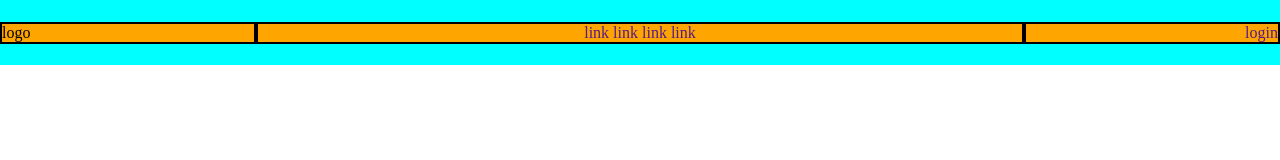
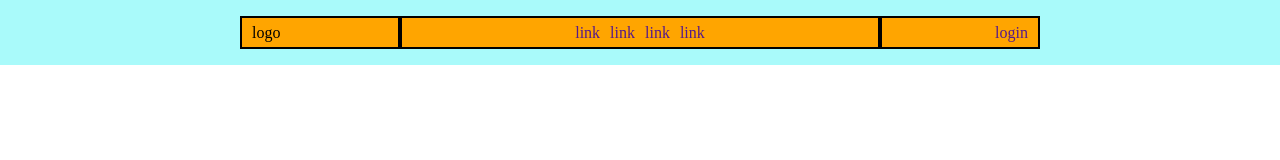
Before and after one commit to NotAlex575/htmlcss-struttura-discord, a plain HTML site: page index.html in a window 1280 px wide. Drawn offline with Linux system fonts and the light colour scheme.

Commit message:
Terminata sezione Header, aggiunto margin su logo e login per essere leggermente staccati dall'inizio/fine contenitore, aggiunto distracco tra i link, ordinato css con commenti inclusi

```diff
--- a/css/style.css
+++ b/css/style.css
@@ -4,40 +4,65 @@
     box-sizing: border-box;
 }
 
+/*LINK SENZA DECORAZIONE*/
+
 a{
     text-decoration: none;
 }
 
+/*BACKGROUND COLOR*/
+
+.bg-orange{
+    background-color: orange;
+}
+.bg-aqua{
+    background-color: rgb(169, 250, 250);
+}
+
+/*GRANDEZZE WIDTH*/
+
+.width-80{
+    width: 80%;
+}
+
+/*FLEX*/
 .flex{
     display: flex;
 }
 
-header{
-    height: 65px;
+/*ALIGN-ITEMS: CENTER*/
+.align-items-center{
+    justify-content: center;
     align-items: center;
 }
 
+/*HEADER*/
 
-.bg-orange{
-    background-color: orange;
-}
-
-.bg-aqua{
-    background-color: aqua;
-}
-
-.menu{
-    width: 100%;
+header{
+    height: 65px;
+    justify-content: center;
     align-items: center;
 }
 
+/*MENU*/
+
+.menu{
+    max-width: 800px;
+    height: 50%;
+}
+
+/*CONTENUTO DEL MENU*/
+
 .logo{
+    justify-content: flex-start;
     border: 2px solid black;
     width: 20%;
     height: 100%;
+    text-align: start;
 }
 
 .link{
+    justify-content: center;
     border: 2px solid black;
     width: 60%;
     height: 100%;
@@ -45,8 +70,21 @@ header{
 }
 
 .login{
+    justify-content: flex-end;
     border: 2px solid black;
     width: 20%;
     height: 100%;
     text-align: end;
 }
+
+/*distacco tra i link*/
+
+.link a{
+    margin: 5px;
+}
+
+/*distacco per logo e link*/
+
+div .margin-5{
+    margin: 10px;
+}
--- a/index.html
+++ b/index.html
@@ -7,19 +7,24 @@
     <title>Document</title>
 </head>
 <body>
+    <!--HEADER-->
     <header class="bg-aqua flex">
-        <div class="menu flex bg-orange">
-            <div class="logo">
-                <p>logo</p>
+        <!--MENU-->
+        <div class="menu flex bg-orange width-80">
+            <!--LOGO-->
+            <div class="logo flex align-items-center">
+                <p class="margin-5">logo</p>
             </div>
-            <div class="link">
+            <!--LINK-->
+            <div class="link flex align-items-center">
                 <a href="">link</a>
                 <a href="">link</a>
                 <a href="">link</a>
                 <a href="">link</a>
             </div>
-            <div class="login">
-                <a href="">login</a>
+            <!--LOGIN-->
+            <div class="login flex align-items-center">
+                <a class="margin-5" href="">login</a>
             </div>
         </div>
     </header>
```
